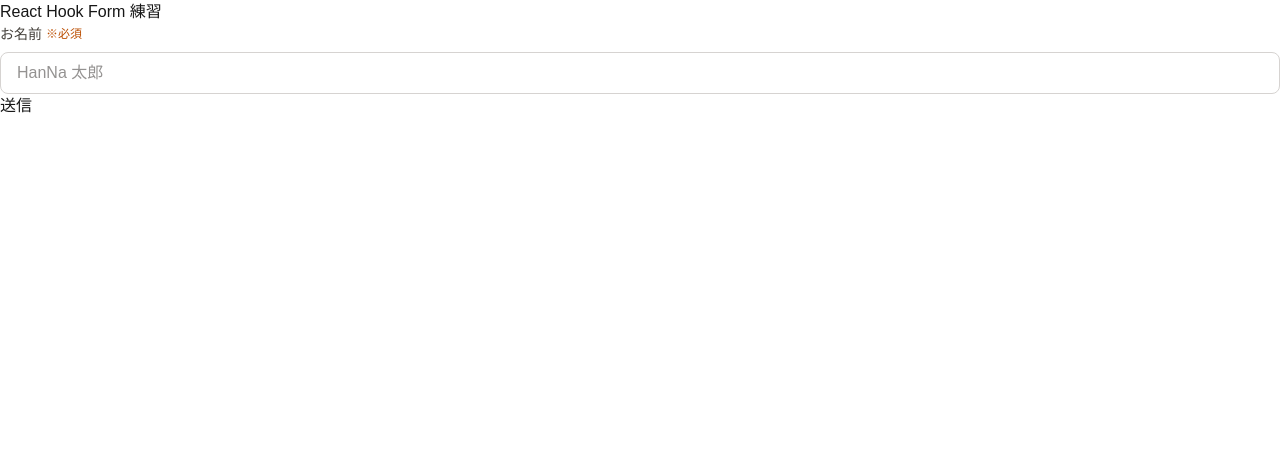
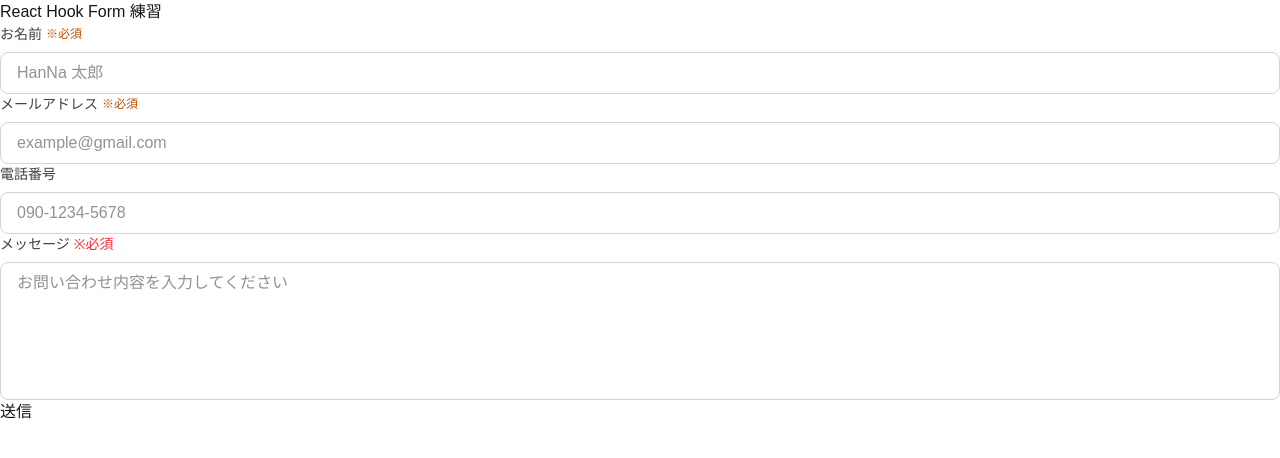
Before and after one commit to designhn924-web/hanna-ai-dashboard, a Next.js app: page /practice in a window 1280 px wide. Shown: the top 458 px of the page. Built offline with nearby package versions, Linux system fonts and the light colour scheme.

Commit message:
Add RHF Zod multi field form support

```diff
--- /dev/null
+++ b/components/RHFTextAreaField.tsx
@@ -0,0 +1,55 @@
+"use client";
+
+import { useId } from "react";
+import type { UseFormRegisterReturn } from "react-hook-form";
+
+type RHFTextAreaFieldProps = {
+  label: string;
+  registration: UseFormRegisterReturn;
+  placeholder?: string;
+  rows?: number;
+  required?: boolean;
+  disabled?: boolean;
+  errorMessage?: string;
+};
+
+/**
+ * React Hook Form用の、ラベル付き複数行テキスト入力。
+ * TextAreaField と同じ見た目・考え方をベースに、値の管理(state/onChange)を
+ * useForm の register に任せる形に置き換えたもの。
+ */
+export default function RHFTextAreaField({
+  label,
+  registration,
+  placeholder,
+  rows = 4,
+  required,
+  disabled,
+  errorMessage,
+}: RHFTextAreaFieldProps) {
+  const generatedId = useId();
+
+  return (
+    <div className="flex flex-col gap-2">
+      <label
+        htmlFor={generatedId}
+        className="text-sm font-medium text-stone-700"
+      >
+        {label}
+        {required && <span className="ml-1 text-red-500">※必須</span>}
+      </label>
+
+      <textarea
+        id={generatedId}
+        {...registration}
+        placeholder={placeholder}
+        rows={rows}
+        disabled={disabled}
+        required={required}
+        className="resize-none rounded-lg border border-stone-300 bg-white px-4 py-2 text-stone-800 outline-none transition-colors focus:border-amber-400"
+      />
+
+      {errorMessage && <p className="text-sm text-red-500">{errorMessage}</p>}
+    </div>
+  );
+}
--- a/features/practice/PracticeForm.tsx
+++ b/features/practice/PracticeForm.tsx
@@ -3,6 +3,7 @@
 import { useForm } from "react-hook-form";
 import { zodResolver } from "@hookform/resolvers/zod";
 import RHFInputField from "@/components/RHFInputField";
+import RHFTextAreaField from "@/components/RHFTextAreaField";
 import {
     practiceSchema,
     type PracticeFormData,
@@ -31,6 +32,30 @@ export default function PracticeForm() {
                 errorMessage={errors.name?.message}
             />
 
+            <RHFInputField
+                label="メールアドレス"
+                registration={register("email")}
+                placeholder="example@gmail.com"
+                required
+                errorMessage={errors.email?.message}
+            />
+
+            <RHFInputField
+                label="電話番号"
+                registration={register("phone")}
+                placeholder="090-1234-5678"
+                errorMessage={errors.phone?.message}
+            />
+
+            <RHFTextAreaField
+                label="メッセージ"
+                registration={register("message")}
+                placeholder="お問い合わせ内容を入力してください"
+                rows={5}
+                required
+                errorMessage={errors.message?.message}
+            />
+
             <button type="submit">
                 送信
             </button>
--- a/features/practice/practiceSchema.ts
+++ b/features/practice/practiceSchema.ts
@@ -1,9 +1,21 @@
 import { z } from "zod";
 
 export const practiceSchema = z.object({
-  name: z
-    .string()
-    .min(3, "3文字以上入力してください"),
+    name: z
+        .string()
+        .min(3, "3文字以上入力してください"),
+
+    email: z
+        .string()
+        .email("正しいメールアドレスを入力してください"),
+
+    phone: z
+        .string()
+        .optional(),
+
+    message: z
+        .string()
+        .min(10, "10文字以上入力してください"),
 });
 
 export type PracticeFormData = z.infer<typeof practiceSchema>;
```
Lines whose indentation alone changed are shown as unchanged.
